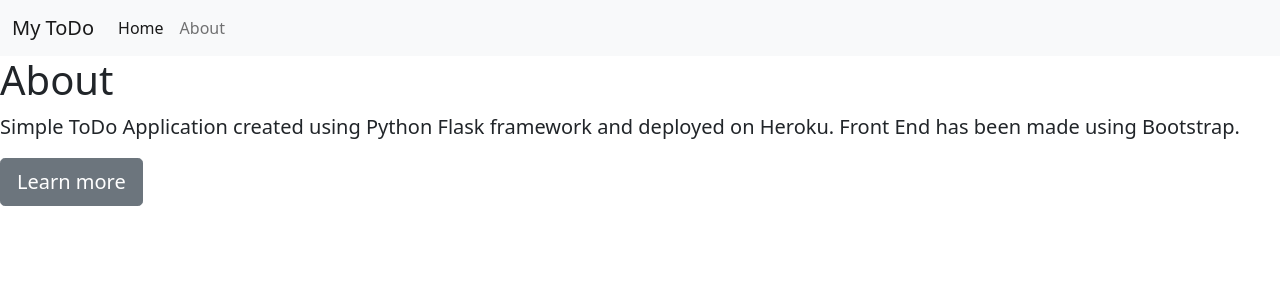
After one commit to Sujithrt/ToDo-App, a Flask app: template templates/about.html in a window 1280 px wide. The commit adds this page. Shown: the top 300 px of the page. Run offline with Flask 2, Linux system fonts and the light colour scheme; the template is opened without the code that fills it, so the values that code supplies are empty.

Commit message:
About section added

```diff
--- /dev/null
+++ b/templates/about.html
@@ -0,0 +1,26 @@
+{% extends 'base.html' %}
+{% block title %}About{% endblock title %}
+{% block body %}
+
+<main role="main" class="inner cover">
+    <h1 class="cover-heading">About</h1>
+    <p class="lead">Simple ToDo Application created using Python Flask framework and deployed on Heroku. Front End has been made using Bootstrap.</p>
+    <p class="lead">
+      <a href="#" class="btn btn-lg btn-secondary">Learn more</a>
+    </p>
+  </main>
+
+<!-- Optional JavaScript; choose one of the two! -->
+
+<!-- Option 1: Bootstrap Bundle with Popper -->
+<script src="https://cdn.jsdelivr.net/npm/bootstrap@5.0.0-beta3/dist/js/bootstrap.bundle.min.js"
+    integrity="sha384-JEW9xMcG8R+pH31jmWH6WWP0WintQrMb4s7ZOdauHnUtxwoG2vI5DkLtS3qm9Ekf"
+    crossorigin="anonymous"></script>
+
+<!-- Option 2: Separate Popper and Bootstrap JS -->
+<!--
+    <script src="https://cdn.jsdelivr.net/npm/@popperjs/core@2.9.1/dist/umd/popper.min.js" integrity="sha384-SR1sx49pcuLnqZUnnPwx6FCym0wLsk5JZuNx2bPPENzswTNFaQU1RDvt3wT4gWFG" crossorigin="anonymous"></script>
+    <script src="https://cdn.jsdelivr.net/npm/bootstrap@5.0.0-beta3/dist/js/bootstrap.min.js" integrity="sha384-j0CNLUeiqtyaRmlzUHCPZ+Gy5fQu0dQ6eZ/xAww941Ai1SxSY+0EQqNXNE6DZiVc" crossorigin="anonymous"></script>
+    -->
+
+{% endblock body %}
--- a/templates/base.html
+++ b/templates/base.html
@@ -28,7 +28,7 @@
                         <a class="nav-link active" aria-current="page" href="#">Home</a>
                     </li>
                     <li class="nav-item">
-                        <a class="nav-link" href="#">About</a>
+                        <a class="nav-link" href="about.html">About</a>
                     </li>
                 </ul>
             </div>
```
